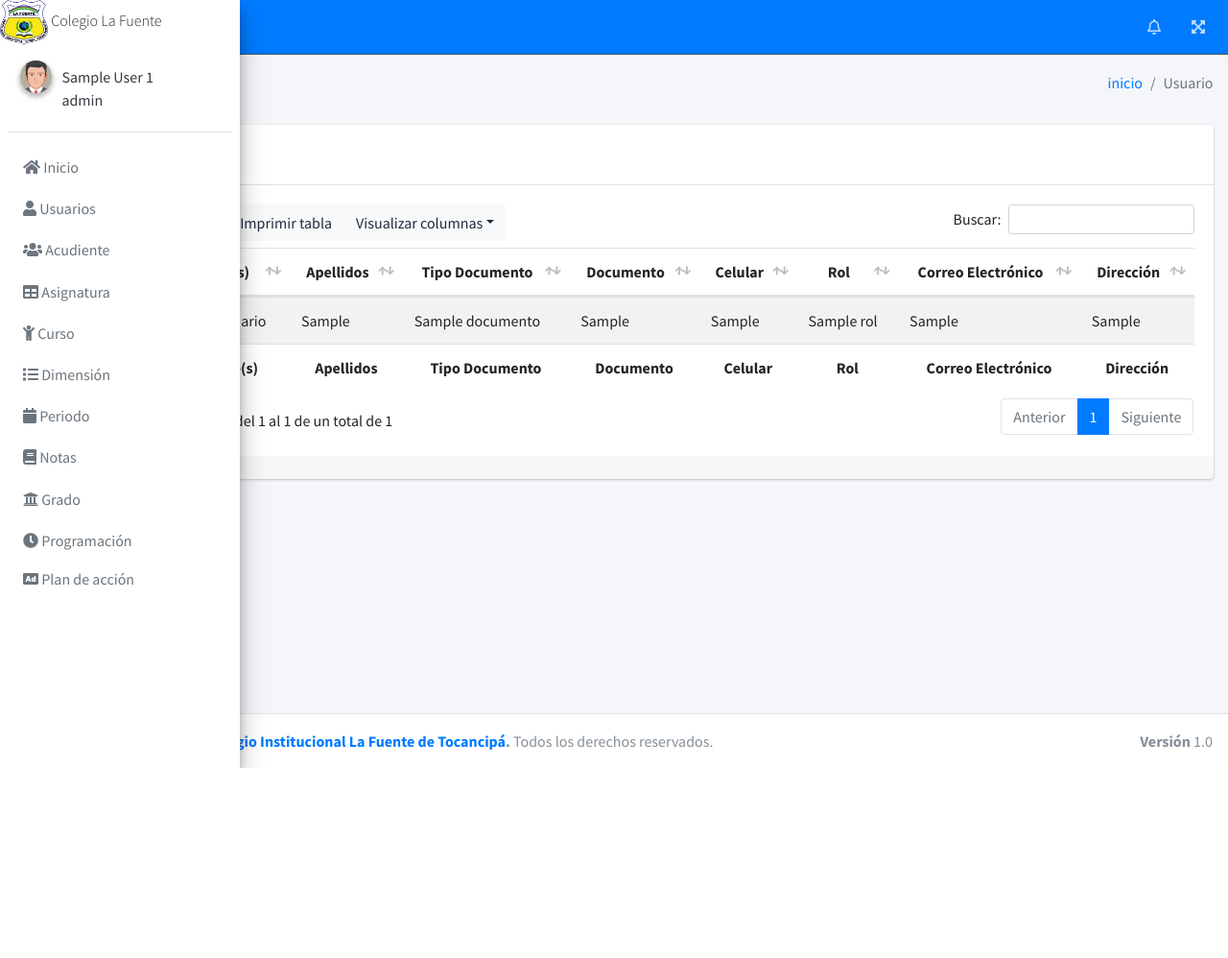
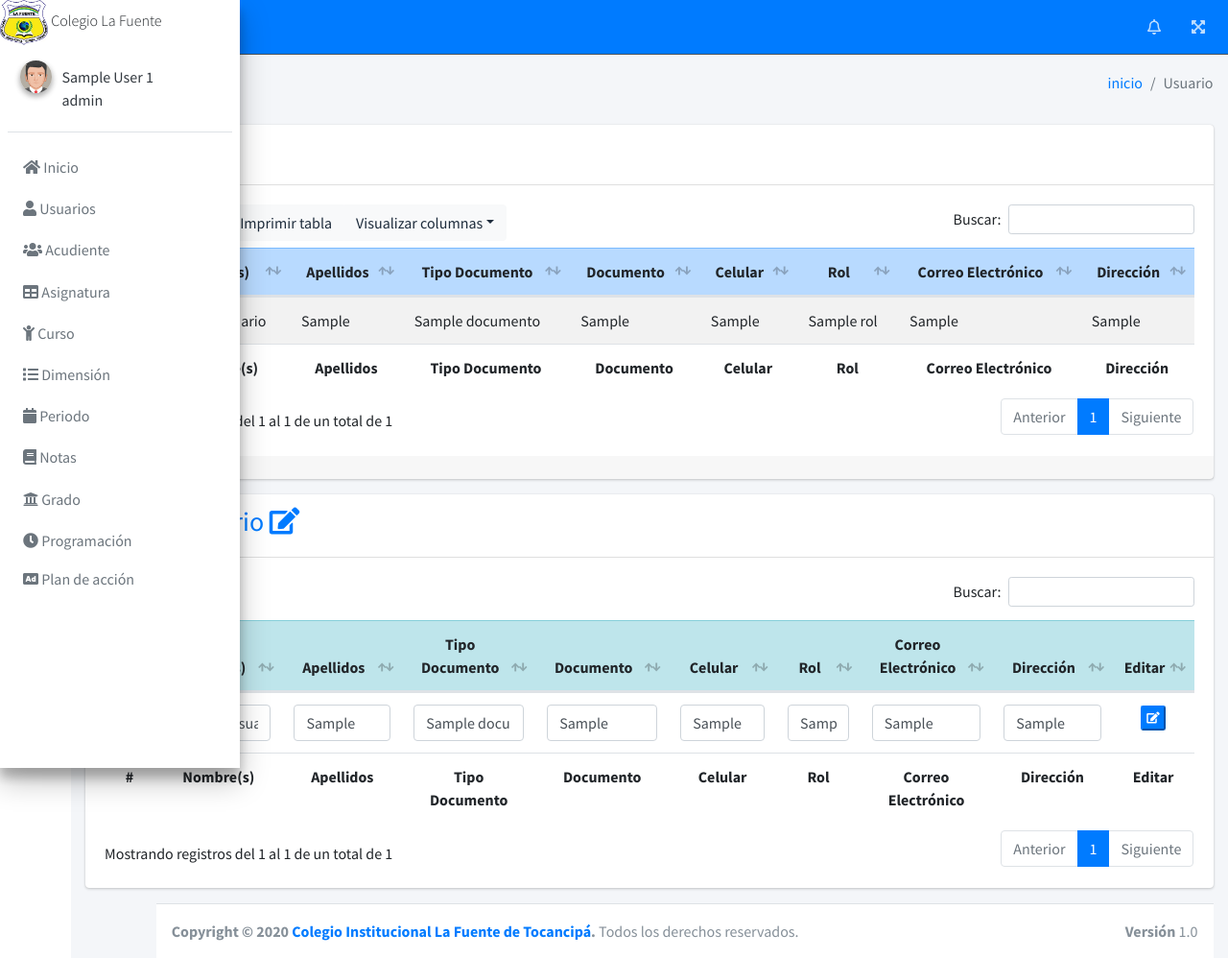
Before and after one commit to AlanMontoya16/Proyecto-Colegio-Alan-Montoya, a PHP site: page /usuarios in a window 1280 px wide. Shown: the whole page at 96% size. Before the commit the page ends 800 px from the top, so only its background shows below. Run offline with PHP 8.4, Linux system fonts and the light colour scheme; the visitor is signed in with stand-in values (Sample User, id 1); tables that the repository leaves empty or names only in its code hold one stand-in row (values such as "Sample post"); some libraries are stand-ins or nearby versions.

Commit message:
Version 27-Nov

```diff
--- a/assets/plugins/jquery-validation/validation.js
+++ b/assets/plugins/jquery-validation/validation.js
@@ -5,6 +5,13 @@ $(document).ready(function () {
         email: {
           required: true,
           email: true,
+        },
+        phone:{
+        required: true,
+        minlength: 10
+        },
+        grade:{
+        required: true,
         },
         password: {
           required: true,
@@ -41,6 +48,13 @@ $(document).ready(function () {
         email: {
           required: "Debe digitar el correo electrónico",
           email: "Debe digitar un correo valido"
+        },
+        phone: {
+         required: "Debe digitar un telefono",
+         minlength: "Minimo 10 digitos"
+        },
+        grade:{
+          required: "Debe digitar el grado"
         },
         password: {
           required: "Debe digitar la contraseña",
--- a/controllers/SubjectController.php
+++ b/controllers/SubjectController.php
@@ -4,7 +4,7 @@ class SubjectController {
 
 
 
-    public static function newSubject(){
+    public static function newSubject() {
 
    if (isset($_POST["nombre"])) {
 
@@ -32,26 +32,31 @@ class SubjectController {
     }
 
     public static function editSubject(){
-        if(isset($_POST["editarnombre"]))
-        $id_asignatura = $_POST["editarid"];
+        if(isset($_POST["ideditar"]))
+        $id_asignatura = $_POST["ideditar"];
         $nombre = $_POST["editarnombre"];
         $id_grado = $_POST["editargrado"];
 
-        echo $nombre;
-        echo $id_grado;
+        $subject = Subject::editSubject($id_asignatura, $nombre, $id_grado);
 
-        $subject = Subject::editSubject($nombre,$id_grado,$id_asignatura);
+        if ($subject == "true"){
 
-        if ($subject == "true") {
+            echo'<script>
 
-            echo"<div classs='alert-success'>
-            Usuario actualizado correctamente
-            </div>";
+                     window.location = "asignatura";
 
-        } else {
+                    </script>';
 
-            echo "<div class='alert-success'> Usuario no actualizado
-            </div>";
+
+        }else
+        echo'<script>
+
+        window.location = "asignatura";
+
+        </script>';
+
+
+
         }
-        }
+
     }
--- a/controllers/UserController.php
+++ b/controllers/UserController.php
@@ -61,7 +61,51 @@
 
     }
 
+	public static function editUser() {
 
+		if (isset($_POST["ideditar"])) {
+
+		  $id = $_POST["ideditar"];
+
+		  $nombre = $_POST["editarnombre"];
+
+		  $apellido = $_POST["editarapellido"];
+
+		  $documento = $_POST["editarDoc"];
+
+		  $correo = $_POST["editarNDoc"];
+
+		  $telefono = $_POST["editarcelular"];
+
+		  $telefono = $_POST["editarrol"];
+
+		  $telefono = $_POST["editarcorreo"];
+
+		  $telefono = $_POST["editardireccion"];
+
+
+		  $user = User::editUser($id, $name, $surname, $address, $typeDoc, $document, $role, $email, $cellphone);
+
+
+		  if ($user == "true") {
+
+			echo'<script>
+
+			window.location = "usuarios";
+
+				</script>';
+
+		  }else {
+
+			echo'<script>
+
+				 window.location = "usuarios";
+
+				</script>';
+
+		  }
+		}
+	}
   	public static function new() {
 
   		if (isset($_POST["name"])) {
@@ -120,7 +164,4 @@
   	}
 
   }
-
-
-
  }
--- a/models/Subject.php
+++ b/models/Subject.php
@@ -23,11 +23,11 @@ class Subject extends Connection {
         $stmt = null;
 
      }
-     public static function editSubject($nombre, $id_grado,$asignatura) {
+     public static function editSubject($id_asignatura, $nombre, $id_grado) {
         $stmt = Connection::connect()->prepare("UPDATE asignatura SET nombre = :nombre, id_grado = :id_grado WHERE id_asignatura = :id_asignatura" );
+        $stmt->bindParam(":id_asignatura", $id_asignatura, PDO::PARAM_STR);
         $stmt->bindParam(":nombre", $nombre, PDO::PARAM_STR);
         $stmt->bindParam(":id_grado", $id_grado, PDO::PARAM_STR);
-        $stmt->bindParam(":id_asignatura", $id_asignatura, PDO::PARAM_STR);
         if ($stmt->execute()) {
 
         	return "true";
--- a/models/User.php
+++ b/models/User.php
@@ -26,6 +26,7 @@
 
       $stmt = Connection::connect()->prepare("INSERT INTO USUARIO (NOMBRE, APELLIDO, CLAVE, CELULAR, ID_TIPO, N_DOCUMENTO, ID_ROL, CORREO, DIRECCION) VALUES (:name, :surname, :password, :cellphone, :typeDoc, :document, :role, :email, :address);");
 
+
       $stmt->bindParam(":name", $name, PDO::PARAM_STR);
       $stmt->bindParam(":surname", $surname, PDO::PARAM_STR);
       $stmt->bindParam(":address", $address, PDO::PARAM_STR);
@@ -47,6 +48,39 @@
       }
 
     }
+    public static function editUser($id, $name, $surname, $address, $typeDoc, $document, $role, $email, $cellphone) {
+
+
+      $stmt = Connection::connect()->prepare("UPDATE usuario SET nombre = :name, apellido = :surname, direccion = :address, id_tipo = :typeDoc, n_documento = :document, id_rol = :role, correo = :email, telefono = :cellphone WHERE id_usuario = :id");
+
+      $stmt->bindParam(":id", $id, PDO::PARAM_STR);
+      $stmt->bindParam(":name", $name, PDO::PARAM_STR);
+      $stmt->bindParam(":surname", $surname, PDO::PARAM_STR);
+      $stmt->bindParam(":address", $address, PDO::PARAM_STR);
+      $stmt->bindParam(":typeDoc", $typeDoc, PDO::PARAM_STR);
+      $stmt->bindParam(":document", $document, PDO::PARAM_STR);
+      $stmt->bindParam(":role", $role, PDO::PARAM_STR);
+      $stmt->bindParam(":email", $email, PDO::PARAM_STR);
+      $stmt->bindParam(":cellphone", $cellphone, PDO::PARAM_STR);
+      $stmt->bindParam(":password", $encriptar, PDO::PARAM_STR);
+
+
+         if ($stmt->execute()) {
+
+           return "true";
+
+         }else {
+
+           return "false";
+         }
+
+
+         $stmt->close();
+
+         $stmt = null;
+
+    }
+
 
     public static function listarUsuario() {
 
--- a/views/usuarios.php
+++ b/views/usuarios.php
@@ -33,7 +33,7 @@
            <!-- card body -->
            <div class="card-body">
              <table id="example1" class="table table-striped">
-               <thead>
+               <thead class="table table-primary">
                <tr>
                  <th class="text-center" width="10px">#</th>
                  <th class="text-center">Nombre(s)</th>
@@ -44,6 +44,7 @@
                  <th class="text-center">Rol</th>
                  <th class="text-center">Correo Electrónico</th>
                  <th class="text-center">Dirección</th>
+
                </tr>
                </thead>
                <tbody>
@@ -85,6 +86,7 @@
                  <th class="text-center">Rol</th>
                  <th class="text-center">Correo Electrónico</th>
                  <th class="text-center">Dirección</th>
+
                </tr>
                </tfoot>
              </table>
@@ -97,13 +99,84 @@
            </div>
            <!-- /. card footer -->
 
+           </div>
 
-         </div>
+<div class="card">
+<div class="card-header">
+  <h3 class="text-primary"> Editar Usuario <i class="fas fa-edit"></i></h3>
+</div>
+<div class="card-body">
+    <table id="example2" class="table ">
+      <thead class="table-info">
+      <tr>
+      <th class="text-center" width="10px">#</th>
+                 <th class="text-center">Nombre(s)</th>
+                 <th class="text-center">Apellidos</th>
+                 <th class="text-center">Tipo Documento</th>
+                 <th class="text-center">Documento</th>
+                 <th class="text-center">Celular</th>
+                 <th class="text-center">Rol</th>
+                 <th class="text-center">Correo Electrónico</th>
+                 <th class="text-center">Dirección</th>
+        <th class="text-center">Editar</th>
+      </tr>
+      </thead>
+      <tbody>
 
-       </div>
-     </div>
-   </div>
- </section>
+
+       <?php
+
+       $user = UserController::ctrListarUsuario();
+       foreach($user as $value) {
+
+         echo "<tr>";
+
+         echo '<form action="" method="post">';
+
+         echo '<td class="text-center">'.$value["id_usuario"].'</td>';
+         echo '<input type="hidden" class="form-control" value="'.$value["id_usuario"].'" name="ideditar">';
+         echo '<td class="text-center"><input type="text" class="form-control" value="'.$value["nombreUsuario"].'" name="editarnombre"></td>';
+         echo '<td class="text-center"><input type="text" class="form-control" value="'.$value["apellido"].'" name="editarapellido"></td>';
+         echo '<td class="text-center"><input type="text" class="form-control" value="'.$value["nombreDoc"].'" name="editarDoc"></td>';
+         echo '<td class="text-center"><input type="text" class="form-control" value="'.$value["n_documento"].'" name="editarNDoc"></td>';
+         echo '<td class="text-center"><input type="text" class="form-control" value="'.$value["celular"].'" name="editarcelular"></td>';
+         echo '<td class="text-center"><input type="text" class="form-control" value="'.$value["nombreRol"].'" name="editarrol"></td>';
+         echo '<td class="text-center"><input type="text" class="form-control" value="'.$value["correo"].'" name="editarcorreo"></td>';
+         echo '<td class="text-center"><input type="text" class="form-control" value="'.$value["direccion"].'" name="editardireccion"></td>';
+
+         echo '<td class="text-center">
+                 <button type="submit" class="btn-xs btn-primary"><i class="fas fa-edit"></i></button>
+              </td>';
+
+              $editar = new UserController();
+              $editar->editUser();
+
+         echo '</form>';
+
+
+         echo "</tr>";
+
+       }
+
+       ?>
+
+      </tbody>
+      <tfoot>
+      <tr>
+      <th class="text-center" width="10px">#</th>
+                 <th class="text-center">Nombre(s)</th>
+                 <th class="text-center">Apellidos</th>
+                 <th class="text-center">Tipo Documento</th>
+                 <th class="text-center">Documento</th>
+                 <th class="text-center">Celular</th>
+                 <th class="text-center">Rol</th>
+                 <th class="text-center">Correo Electrónico</th>
+                 <th class="text-center">Dirección</th>
+        <th class="text-center">Editar</th>
+      </tr>
+      </tfoot>
+    </table>
+  </div>
  <!-- /. ubicación de tablas y formularios -->
 
 
@@ -154,7 +227,7 @@
            <div class="form-row">
              <div class="form-group col-md-6">
                <label for="cellphone">Número de celular <span class="text-danger">*</span></label>
-               <input type="number" class="form-control" name="cellphone" id="cellphone" placeholder="Digite el número de celular">
+               <input type="number" class="form-control" name="phone" id="phone" placeholder="Digite el número de celular">
              </div>
 
              <div class="form-group col-md-6">
```
Also changed, not shown: views/acudientes.php (+5 -5 lines), views/asignatura.php (+60 -17 lines).
